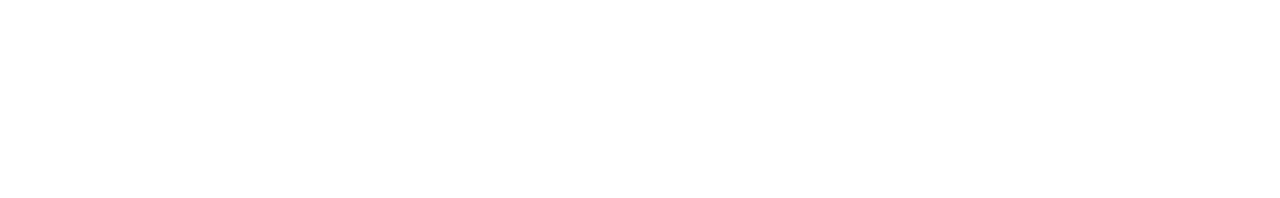
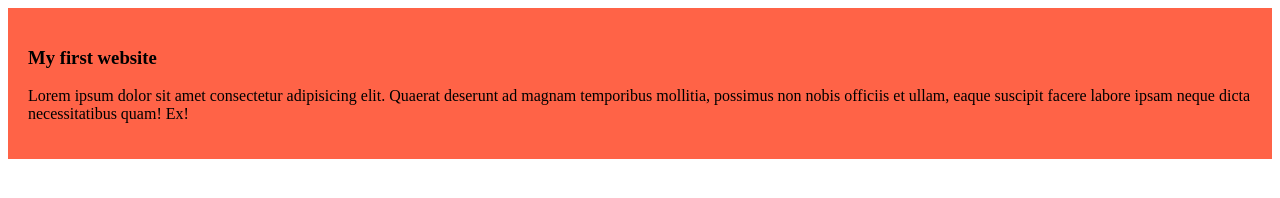
Before and after one commit to MdAbdullah1212/my-simple-website, a plain HTML site: page index.html in a window 1280 px wide. Drawn offline with Linux system fonts and the light colour scheme.

Commit message:
second comit

```diff
--- /dev/null
+++ b/css/blog.css
@@ -0,0 +1,4 @@
+div{
+    background-color: tomato;
+    padding: 20px;
+}
--- a/index.html
+++ b/index.html
@@ -4,8 +4,12 @@
     <meta charset="UTF-8">
     <meta name="viewport" content="width=device-width, initial-scale=1.0">
     <title>Simple Website</title>
+    <link rel="stylesheet" href="css/blog.css">
 </head>
 <body>
-
+    <div>
+        <h3>My first website</h3>
+        <p>Lorem ipsum dolor sit amet consectetur adipisicing elit. Quaerat deserunt ad magnam temporibus mollitia, possimus non nobis officiis et ullam, eaque suscipit facere labore ipsam neque dicta necessitatibus quam! Ex!</p>
+    </div>
 </body>
 </html>
```
